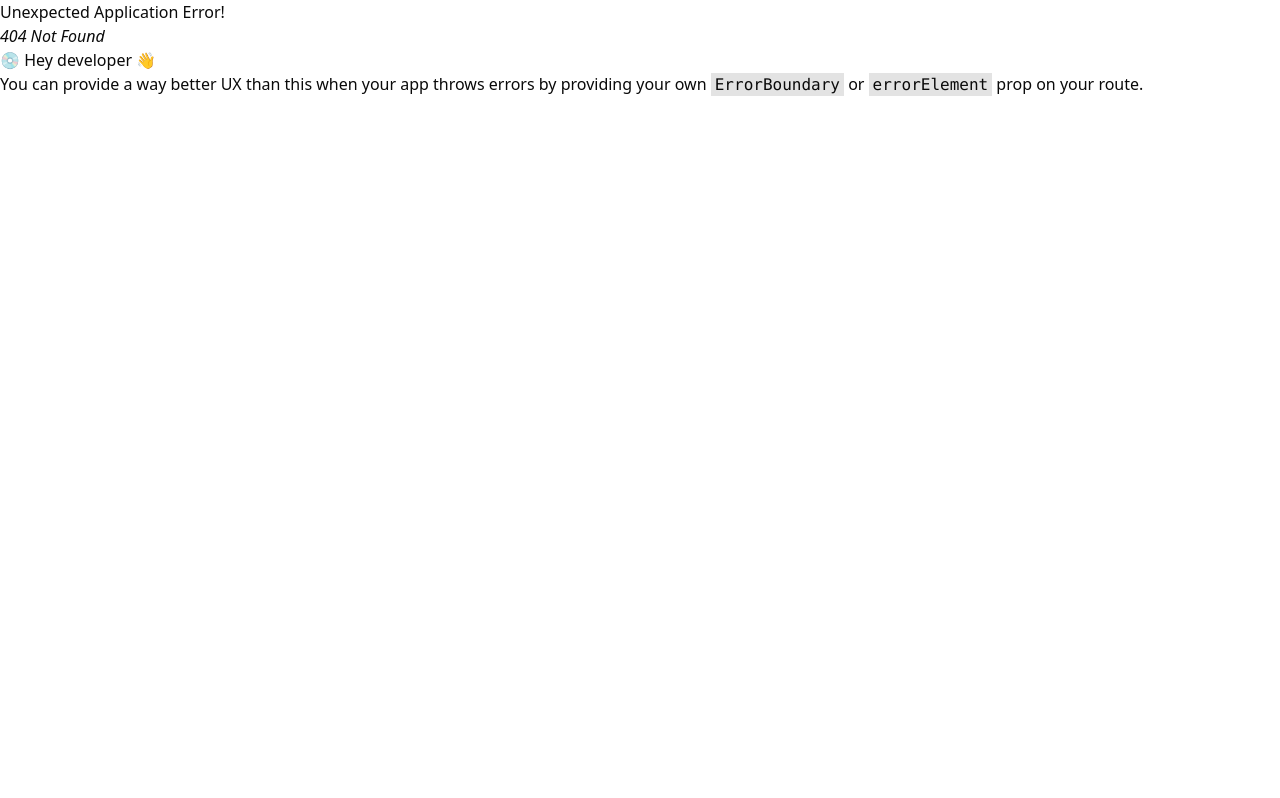
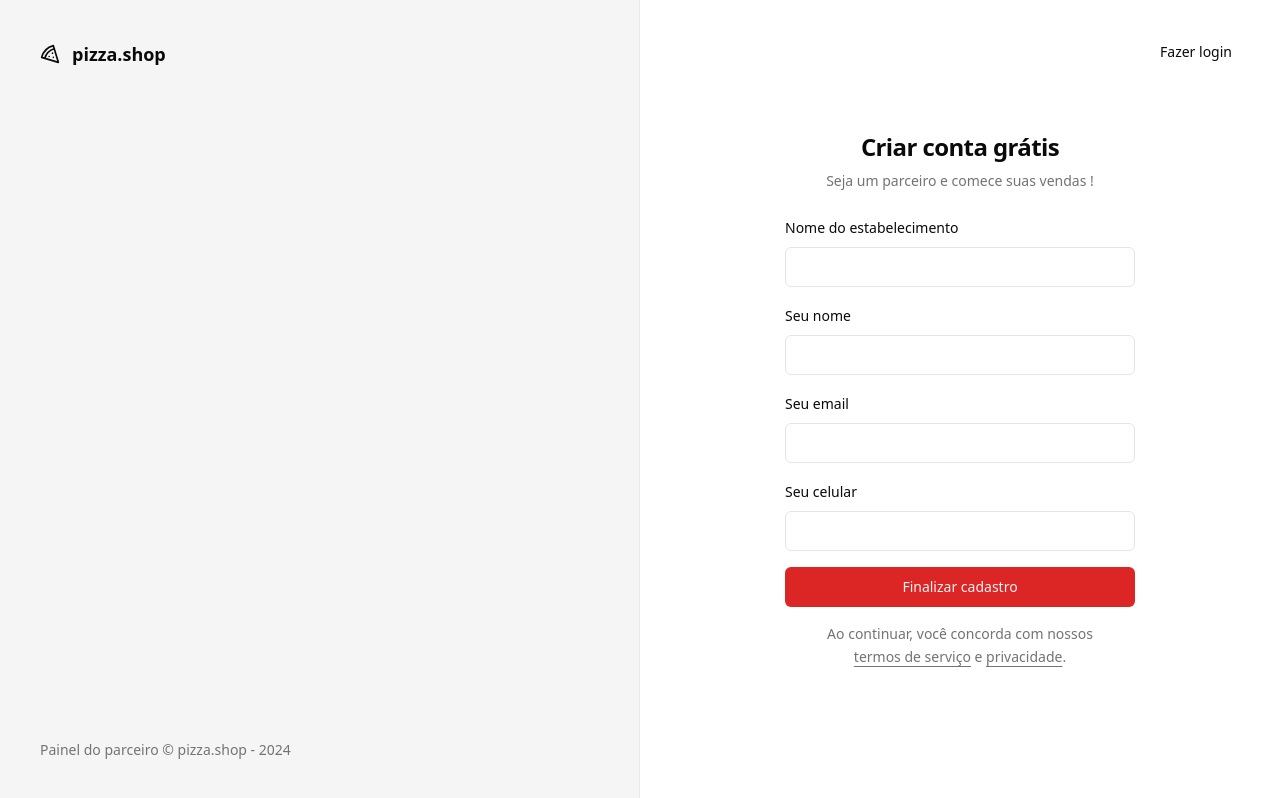
Before and after one commit to HugoNCastro/pizzashop-frontend, a React (Vite) app: page /sign-up in a window 1280 px wide. Before the commit this address had no page. Built offline with nearby package versions, Linux system fonts and the light colour scheme.

Commit message:
Adiciona página de cadastro
Adiciona sonner ao projeto

Cria nova rota para página de cadastro

```diff
--- a/package.json
+++ b/package.json
@@ -23,6 +23,7 @@
     "react-helmet-async": "^2.0.5",
     "react-hook-form": "^7.53.2",
     "react-router-dom": "^6.28.0",
+    "sonner": "^1.7.0",
     "sort-by": "^1.2.0",
     "tailwind-merge": "^2.1.0",
     "tailwindcss-animate": "^1.0.7",
--- a/src/App.tsx
+++ b/src/App.tsx
@@ -2,6 +2,7 @@
 
 import { Helmet, HelmetProvider } from 'react-helmet-async'
 import { RouterProvider } from 'react-router-dom'
+import { Toaster } from 'sonner'
 
 import { router } from './routes'
 
@@ -9,6 +10,7 @@
   return (
     <HelmetProvider>
       <Helmet titleTemplate="%s | pizza.shop" />
+      <Toaster richColors closeButton />
       <RouterProvider router={router} />
     </HelmetProvider>
   )
--- a/src/pages/_layouts/auth.tsx
+++ b/src/pages/_layouts/auth.tsx
@@ -15,7 +15,7 @@
         </footer>
       </div>
 
-      <div className="flex flex-col items-center justify-center">
+      <div className="relative flex flex-col items-center justify-center">
         <Outlet />
       </div>
     </div>
--- a/src/pages/auth/sign-in.tsx
+++ b/src/pages/auth/sign-in.tsx
@@ -1,5 +1,7 @@
 import { Helmet } from 'react-helmet-async'
 import { useForm } from 'react-hook-form'
+import { Link } from 'react-router-dom'
+import { toast } from 'sonner'
 import { z } from 'zod'
 
 import { Button } from '@/components/ui/button'
@@ -20,14 +22,28 @@
   } = useForm<SignForm>()
 
   async function handleSignIn(data: SignForm) {
-    console.log(data, 'data')
-    await new Promise((resolve) => setTimeout(resolve, 2000))
+    try {
+      console.log(data, 'data')
+
+      toast.success('Enviamos um link de autenticação para seu e-mail.', {
+        action: {
+          label: 'Reenviar link',
+          onClick: () => handleSignIn(data),
+        },
+      })
+    } catch {
+      toast.error('Credenciais inválidas.')
+    }
   }
 
   return (
     <>
       <Helmet title="Login" />
       <div className="p-8">
+        <Button variant={'ghost'} asChild className="absolute right-8 top-8">
+          <Link to={'/sign-up'}>Novo estabelecimento</Link>
+        </Button>
+
         <div className="flex w-[350px] flex-col justify-center gap-6">
           <div className="flex flex-col gap-2 text-center">
             <h1 className="text-2xl font-semibold tracking-tight">
--- /dev/null
+++ b/src/pages/auth/sign-up.tsx
@@ -0,0 +1,108 @@
+import { Helmet } from 'react-helmet-async'
+import { useForm } from 'react-hook-form'
+import { Link, useNavigate } from 'react-router-dom'
+import { toast } from 'sonner'
+import { z } from 'zod'
+
+import { Button } from '@/components/ui/button'
+import { Input } from '@/components/ui/input'
+import { Label } from '@/components/ui/label'
+
+const signUpForm = z.object({
+  restaurantName: z.string(),
+  managerName: z.string(),
+  phone: z.string(),
+  email: z.string().email(),
+})
+
+type SignForm = z.infer<typeof signUpForm>
+
+export function SignUp() {
+  const navigate = useNavigate()
+
+  const {
+    register,
+    handleSubmit,
+    formState: { isSubmitting },
+  } = useForm<SignForm>()
+
+  async function handleSignUp(data: SignForm) {
+    try {
+      console.log(data, 'data')
+
+      toast.success('Restaurante cadastrado com sucesso !', {
+        action: {
+          label: 'Login',
+          onClick: () => navigate('/sign-in'),
+        },
+      })
+    } catch {
+      toast.error('Erro ao cadastrar restaurante.')
+    }
+  }
+
+  return (
+    <>
+      <Helmet title="Cadastro" />
+      <div className="p-8">
+        <Button variant={'ghost'} asChild className="absolute right-8 top-8">
+          <Link to={'/sign-in'}>Fazer login</Link>
+        </Button>
+        <div className="flex w-[350px] flex-col justify-center gap-6">
+          <div className="flex flex-col gap-2 text-center">
+            <h1 className="text-2xl font-semibold tracking-tight">
+              Criar conta grátis
+            </h1>
+            <p className="text-sm text-muted-foreground">
+              Seja um parceiro e comece suas vendas !
+            </p>
+          </div>
+
+          <form className="space-y-4" onSubmit={handleSubmit(handleSignUp)}>
+            <div className="space-y-2">
+              <Label htmlFor="restaurantName">Nome do estabelecimento</Label>
+              <Input
+                id="restaurantName"
+                type="text"
+                {...register('restaurantName')}
+              />
+            </div>
+            <div className="space-y-2">
+              <Label htmlFor="managerName">Seu nome</Label>
+              <Input
+                id="managerName"
+                type="text"
+                {...register('managerName')}
+              />
+            </div>
+            <div className="space-y-2">
+              <Label htmlFor="email">Seu email</Label>
+              <Input id="email" type="email" {...register('email')} />
+            </div>
+
+            <div className="space-y-2">
+              <Label htmlFor="phone">Seu celular</Label>
+              <Input id="phone" type="tel" {...register('phone')} />
+            </div>
+
+            <Button disabled={isSubmitting} className="w-full" type="submit">
+              Finalizar cadastro
+            </Button>
+
+            <p className="px-6 text-center text-sm leading-relaxed text-muted-foreground">
+              Ao continuar, você concorda com nossos{' '}
+              <a className="underline underline-offset-4" href="">
+                termos de serviço
+              </a>{' '}
+              e{' '}
+              <a className="underline underline-offset-4" href="">
+                privacidade
+              </a>
+              .
+            </p>
+          </form>
+        </div>
+      </div>
+    </>
+  )
+}
--- a/src/routes.tsx
+++ b/src/routes.tsx
@@ -4,6 +4,7 @@
 import { AuthLayout } from './pages/_layouts/auth'
 import { Dashboard } from './pages/app/dashboard'
 import { SignIn } from './pages/auth/sign-in'
+import { SignUp } from './pages/auth/sign-up'
 
 export const router = createBrowserRouter([
   {
@@ -14,6 +15,9 @@
   {
     path: '/',
     element: <AuthLayout />,
-    children: [{ path: '/sign-in', element: <SignIn /> }],
+    children: [
+      { path: '/sign-in', element: <SignIn /> },
+      { path: '/sign-up', element: <SignUp /> },
+    ],
   },
 ])
```
Also changed, not shown: 1 other file (tests, documents, lock files or other folders).
